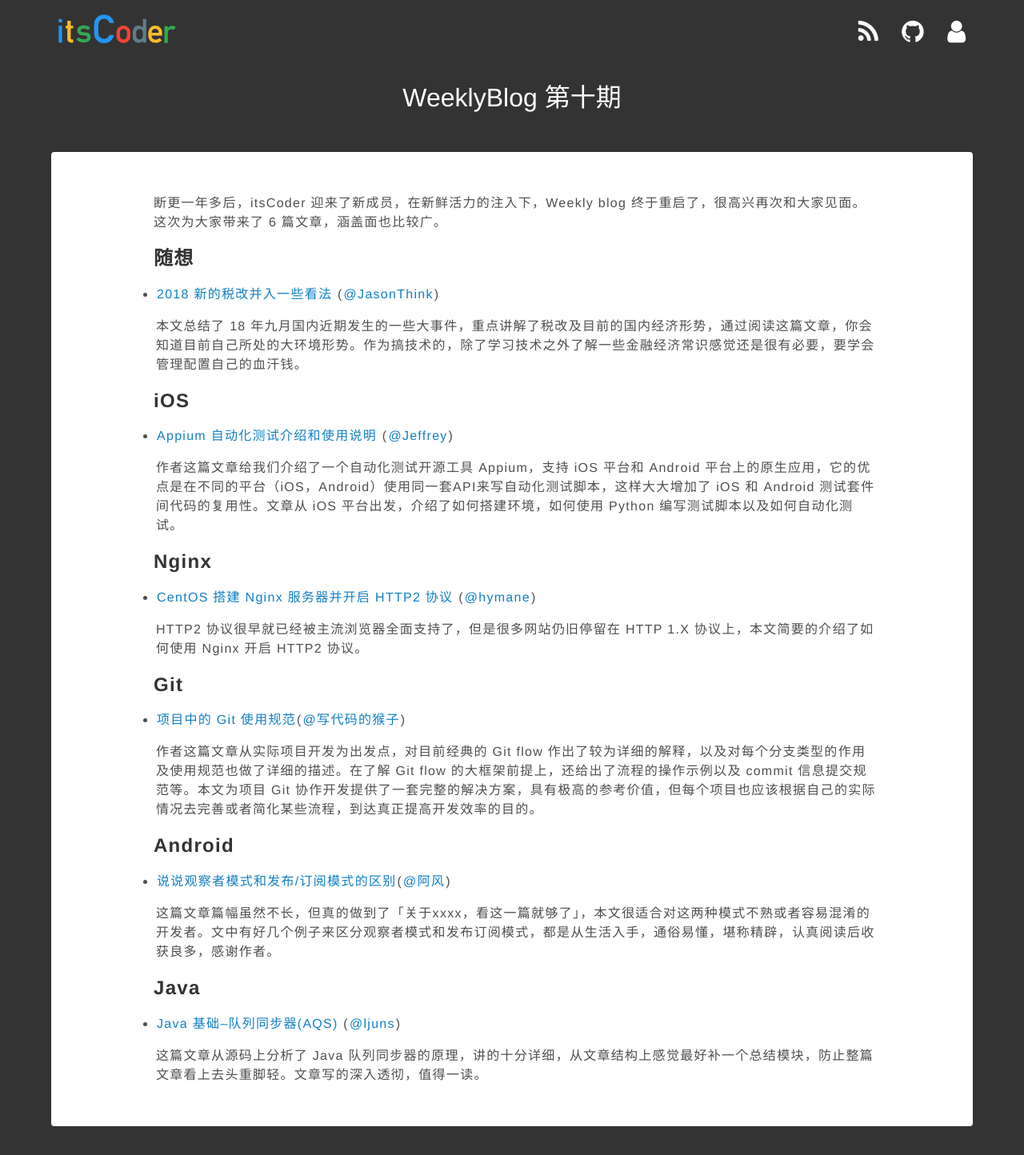
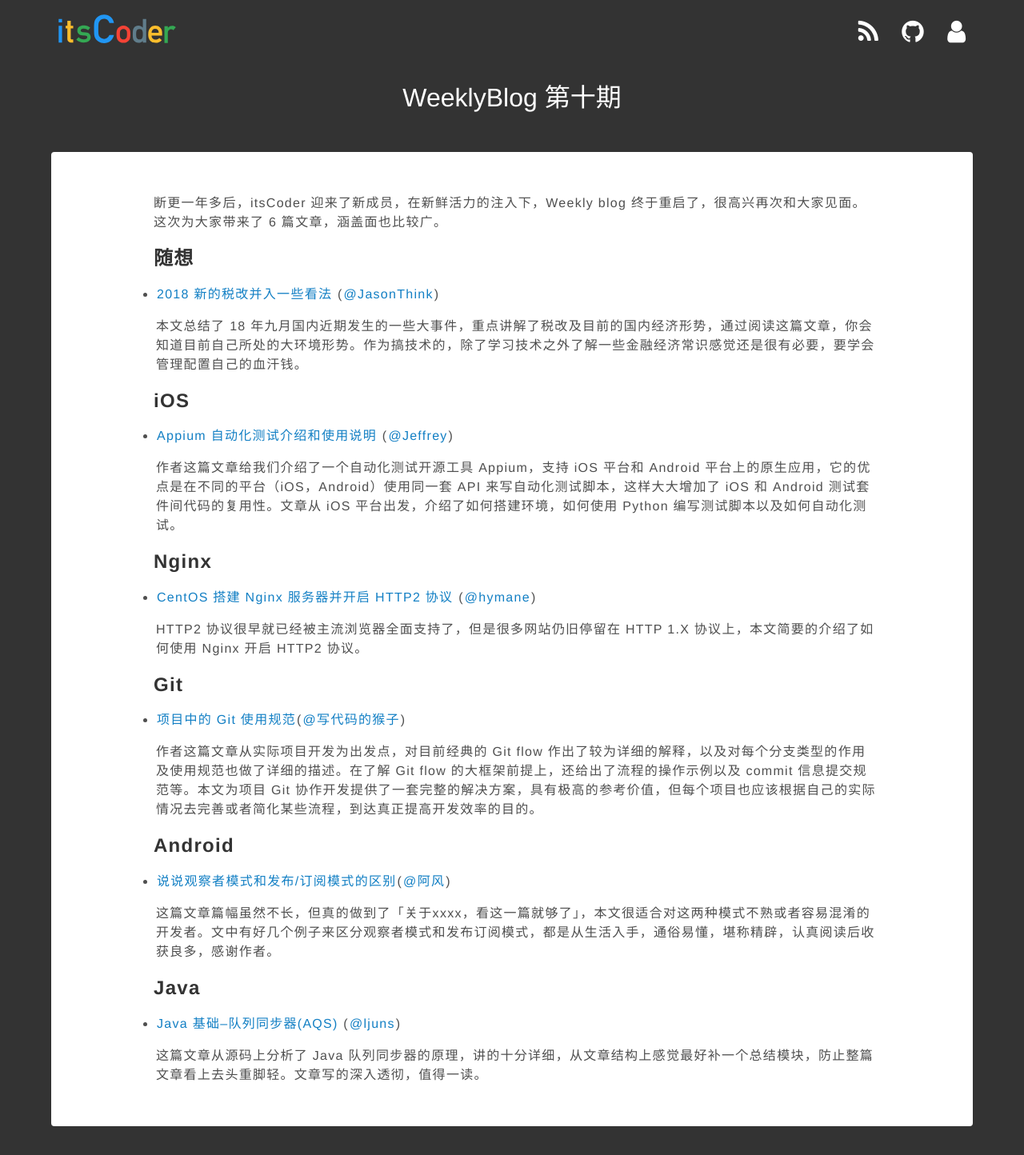
Before and after one commit to itsCoder/itscoder.github.io, a Jekyll site: the page built from _posts/2018-09-17-weeklyblog-phase-10.md, in a window 1280 px wide. Shown: the whole page at 80% size. Built offline with Jekyll 4.4.1, drawn with Linux system fonts in a browser that asks for light colours; comment, search, counter and statistics services are not loaded.

```diff
--- a/_posts/2018-09-17-weeklyblog-phase-10.md
+++ b/_posts/2018-09-17-weeklyblog-phase-10.md
@@ -17,7 +17,7 @@ category: [WeeklyBlog]
 
 - [Appium 自动化测试介绍和使用说明](https://hllgithub.github.io/2018/09/09/Appium%E8%87%AA%E5%8A%A8%E5%8C%96%E6%B5%8B%E8%AF%95%E4%BB%8B%E7%BB%8D%E5%92%8C%E4%BD%BF%E7%94%A8%E8%AF%B4%E6%98%8E/) ([@Jeffrey](https://github.com/hllGitHub))
 
-  作者这篇文章给我们介绍了一个自动化测试开源工具 Appium，支持 iOS 平台和 Android 平台上的原生应用，它的优点是在不同的平台（iOS，Android）使用同一套API来写自动化测试脚本，这样大大增加了 iOS 和 Android 测试套件间代码的复用性。文章从 iOS 平台出发，介绍了如何搭建环境，如何使用 Python 编写测试脚本以及如何自动化测试。
+  作者这篇文章给我们介绍了一个自动化测试开源工具 Appium，支持 iOS 平台和 Android 平台上的原生应用，它的优点是在不同的平台（iOS，Android）使用同一套 API 来写自动化测试脚本，这样大大增加了 iOS 和 Android 测试套件间代码的复用性。文章从 iOS 平台出发，介绍了如何搭建环境，如何使用 Python 编写测试脚本以及如何自动化测试。
 
 ### Nginx
 
```
